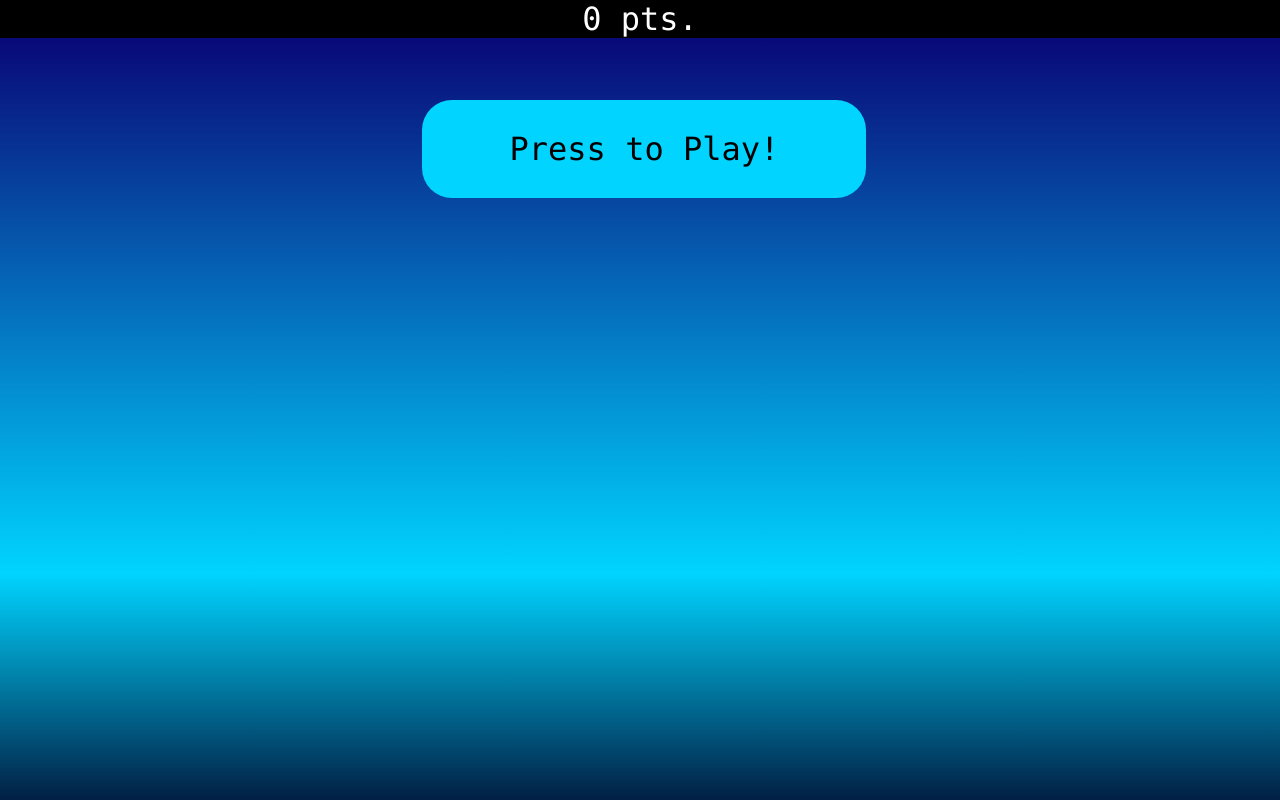
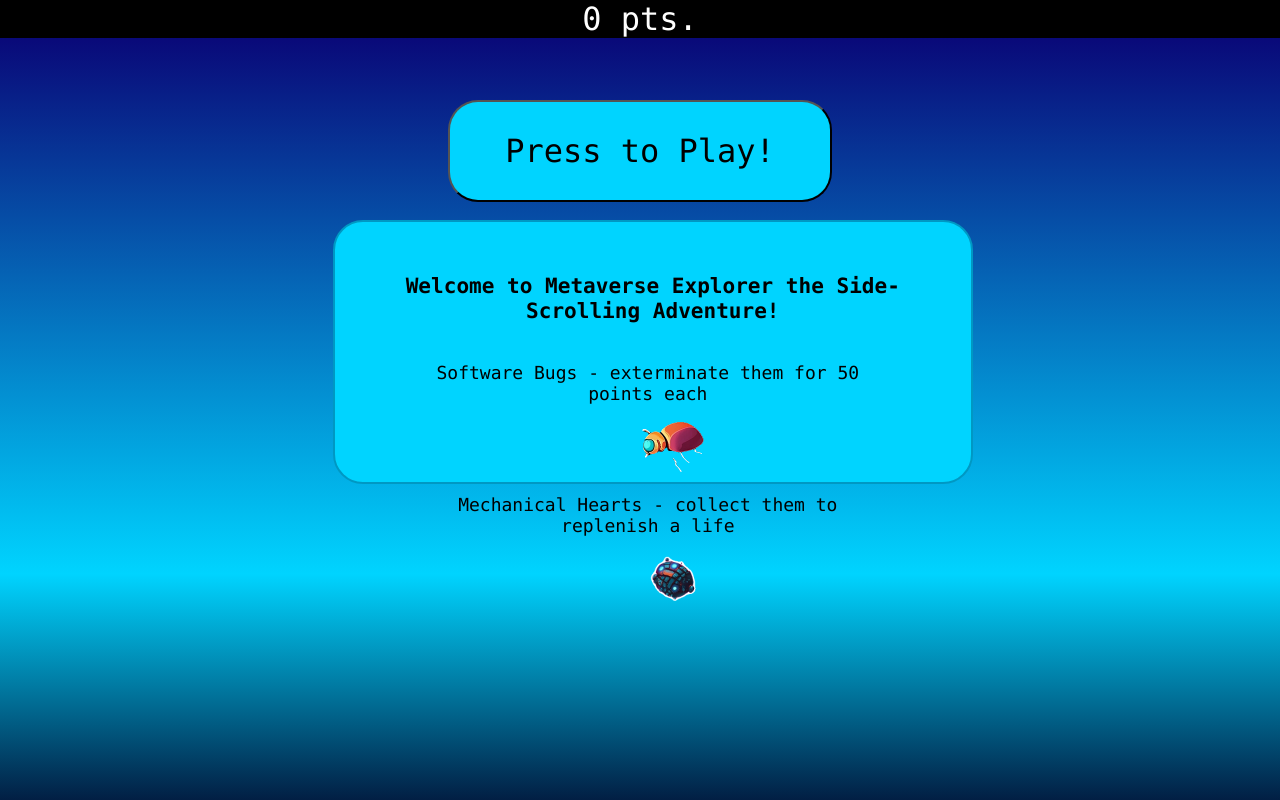
Before and after one commit to dimitarraychev/Metaverse-Explorer-Side-Scrolling-Game, a plain HTML site: page index.html in a window 1280 px wide. Drawn offline with Linux system fonts and the light colour scheme.

Commit message:
added a legend at the start

```diff
--- a/index.html
+++ b/index.html
@@ -3,13 +3,26 @@
 <head>
     <meta charset="UTF-8">
     <meta name="viewport" content="width=device-width, initial-scale=1.0">
-    <title>Metaverse Explorer Side-Scrolling Game</title>
+    <title>Metaverse Explorer</title>
     <link rel="stylesheet" href="style.css">
 </head>
 <body>
     <div class="main-section">
 
-        <div class="game-start">Press to Play!</div>
+        <div class="start-menu">
+            <button class="game-start">Press to Play!</button>
+            <div class="legend">
+                <h3>Welcome to Metaverse Explorer the Side-Scrolling Adventure!</h3>
+                <ul>
+                    <li>
+                        <p>Software Bugs - exterminate them for 50 points each</p><img class="legend-bug" src="./images/newbug.png" alt="bug">
+                    </li>
+                    <li>
+                        <p>Mechanical Hearts - collect them to replenish a life</p><img class="legend-life" src="./images/life.png" alt="life">
+                    </li>
+                </ul>
+            </div>
+        </div>
 
         <div class="game-score"><span class="points">0</span> pts.</div>
 
--- a/main.js
+++ b/main.js
@@ -1,4 +1,4 @@
-const gameStart = document.querySelector('.game-start');
+const gameStart = document.querySelector('.start-menu');
 const gameScore = document.querySelector('.game-score');
 const gameArea = document.querySelector('.game-area');
 const gameOver = document.querySelector('.game-over');
--- a/style.css
+++ b/style.css
@@ -14,13 +14,15 @@ body {
 }
 
 .game-start {
+    font-family: consolas;
+    font-size: 32px;
     position: absolute;
     width: 30%;
+    top: 100px;
+    left: 35%;
+    z-index: 1;
     background-color: rgba(0,212,255,1);
     border-radius: 30px;
-    top: 100px;
-    left: 33%;
-    z-index: 1;
     text-align: center;
     padding: 30px;
 }
@@ -30,6 +32,43 @@ body {
     background-color:  rgba(0,152,195,1);
     border: 2px solid  rgba(0,92,135,1);
 }
+
+.legend {
+    position: absolute;
+    width: 45%;
+    height: 200px;
+    top: 220px;
+    left: 26%;
+    z-index: 1;
+    background-color: rgba(0,212,255,1);
+    border-radius: 30px;
+    border: 2px solid  rgba(0,152,195,1);
+    text-align: center;
+    font-size: 18px;
+    padding: 30px;
+}
+
+ul {
+    list-style-type: none;
+}
+
+ul p {
+    display: inline-block;
+    margin-right: 50px;
+}
+
+.legend-bug {
+    width: 70px;
+    height: 50px;
+    display: inline-block;
+}
+
+.legend-life {
+    width: 50px;
+    height: 50px;
+    display: inline-block;
+}
+
 
 .game-score {
     background-color: black;
@@ -109,7 +148,7 @@ body {
 .live {
     z-index: 1;
     display: inline-block;
-    background-image: url(./images/live.png);
+    background-image: url(./images/life.png);
     background-size: cover;
     height: 50px;
     width: 50px;
```
Also changed, not shown: images/life.png (renamed from images/live.png).
